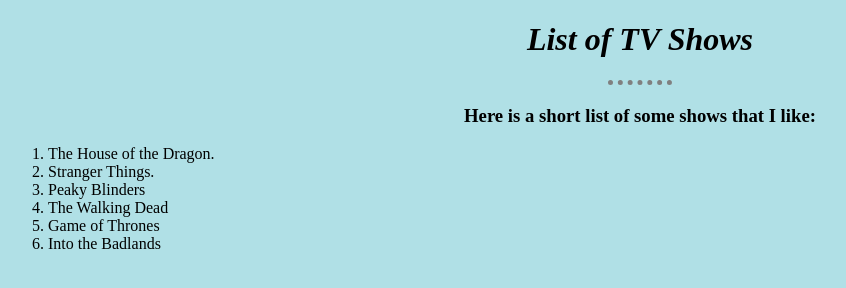
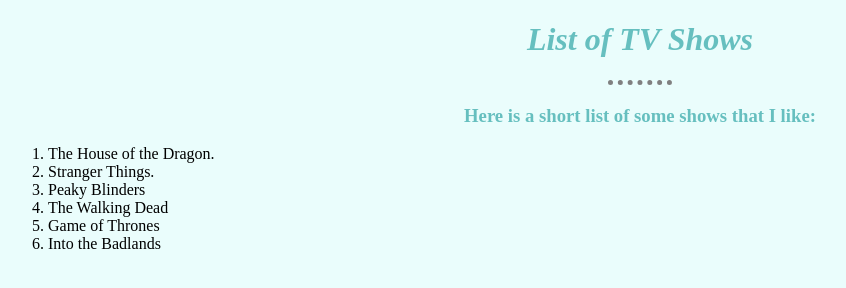
Before and after one commit to ramird21/cv, a plain HTML site: page shows.html in a window 1280 px wide. Shown: the whole page, without its empty margins (0-846 px from the left). Drawn offline with Linux system fonts and the light colour scheme.

Commit message:
Add files via upload

```diff
--- a/css/styles.css
+++ b/css/styles.css
@@ -1,5 +1,5 @@
 body {
-    background-color: powderblue;
+    background-color: #EAFDFC;
 }
 
 hr {
@@ -10,3 +10,11 @@
     width: 5%;
 
 }
+
+h1 {
+    color: #66BFBF;
+}
+
+h3 {
+    color: #66BFBF;
+}
```
Also changed, not shown: index.html (+3 -4 lines).
